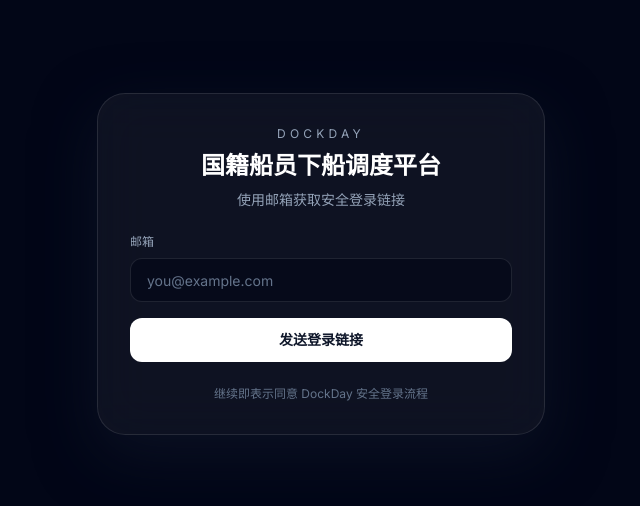
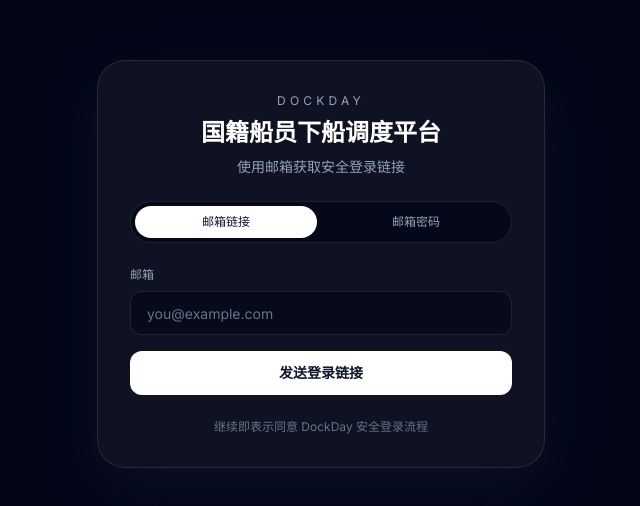
Before and after one commit to heymi/shipcenter, a React (Vite) app: page / in a window 1280 px wide. Shown: the part 136-642 px from the top of the page, without its empty margins (319-959 px from the left). Built offline with nearby package versions, Linux system fonts and the light colour scheme; no server answers.

Commit message:
add email password login option

```diff
--- a/App.tsx
+++ b/App.tsx
@@ -171,6 +171,8 @@ const App: React.FC = () => {
   const [session, setSession] = useState<Session | null>(null);
   const [authReady, setAuthReady] = useState(false);
   const [authEmail, setAuthEmail] = useState('');
+  const [authPassword, setAuthPassword] = useState('');
+  const [authMode, setAuthMode] = useState<'magic' | 'password'>('magic');
   const [authStatus, setAuthStatus] = useState<'idle' | 'sending' | 'sent' | 'error'>('idle');
   const [authError, setAuthError] = useState<string | null>(null);
   const authAllowlist = useMemo(() => {
@@ -406,6 +408,42 @@ const App: React.FC = () => {
       setAuthStatus('sent');
     },
     [authEmail, authAllowlist]
+  );
+
+  const handlePasswordLogin = useCallback(
+    async (event: React.FormEvent) => {
+      event.preventDefault();
+      const email = authEmail.trim();
+      const password = authPassword.trim();
+      if (!email) {
+        setAuthError('请输入邮箱地址');
+        setAuthStatus('error');
+        return;
+      }
+      if (!password) {
+        setAuthError('请输入登录密码');
+        setAuthStatus('error');
+        return;
+      }
+      if (authAllowlist.length && !isEmailAllowed(email, authAllowlist)) {
+        setAuthError('该邮箱不在白名单内，请联系 Dockday 官方人员');
+        setAuthStatus('error');
+        return;
+      }
+      setAuthStatus('sending');
+      setAuthError(null);
+      const { error } = await supabase.auth.signInWithPassword({
+        email,
+        password,
+      });
+      if (error) {
+        setAuthStatus('error');
+        setAuthError(error.message || '登录失败，请稍后重试');
+        return;
+      }
+      setAuthStatus('sent');
+    },
+    [authEmail, authAllowlist, authPassword]
   );
 
   const handleLogout = useCallback(async () => {
@@ -1218,9 +1256,43 @@ const App: React.FC = () => {
           <div className="space-y-2 text-center">
             <p className="text-xs uppercase tracking-[0.35em] text-slate-400">DockDay</p>
             <h1 className="text-2xl font-semibold text-white">国籍船员下船调度平台</h1>
-            <p className="text-sm text-slate-400">使用邮箱获取安全登录链接</p>
+            <p className="text-sm text-slate-400">
+              {authMode === 'magic' ? '使用邮箱获取安全登录链接' : '使用邮箱密码安全登录'}
+            </p>
           </div>
-          <form onSubmit={handleMagicLink} className="mt-6 space-y-4">
+          <div className="mt-6 grid grid-cols-2 gap-2 rounded-full border border-white/10 bg-slate-950/70 p-1 text-xs font-medium text-slate-400">
+            <button
+              type="button"
+              onClick={() => {
+                setAuthMode('magic');
+                setAuthStatus('idle');
+                setAuthError(null);
+              }}
+              className={`rounded-full px-3 py-2 transition ${
+                authMode === 'magic'
+                  ? 'bg-white text-slate-900'
+                  : 'hover:text-white'
+              }`}
+            >
+              邮箱链接
+            </button>
+            <button
+              type="button"
+              onClick={() => {
+                setAuthMode('password');
+                setAuthStatus('idle');
+                setAuthError(null);
+              }}
+              className={`rounded-full px-3 py-2 transition ${
+                authMode === 'password'
+                  ? 'bg-white text-slate-900'
+                  : 'hover:text-white'
+              }`}
+            >
+              邮箱密码
+            </button>
+          </div>
+          <form onSubmit={authMode === 'magic' ? handleMagicLink : handlePasswordLogin} className="mt-6 space-y-4">
             <div className="flex flex-col gap-2">
               <label className="text-xs text-slate-400">邮箱</label>
               <input
@@ -1231,14 +1303,35 @@ const App: React.FC = () => {
                 placeholder="you@example.com"
               />
             </div>
+            {authMode === 'password' && (
+              <div className="flex flex-col gap-2">
+                <label className="text-xs text-slate-400">密码</label>
+                <input
+                  type="password"
+                  value={authPassword}
+                  onChange={(e) => setAuthPassword(e.target.value)}
+                  className="h-11 rounded-xl border border-white/10 bg-slate-950/60 px-4 text-sm text-slate-100 placeholder:text-slate-500 focus:border-blue-400 focus:outline-none"
+                  placeholder="请输入密码"
+                />
+              </div>
+            )}
             {authError && <p className="text-xs text-rose-300">{authError}</p>}
-            {authStatus === 'sent' && <p className="text-xs text-emerald-300">登录链接已发送，请检查邮箱。</p>}
+            {authStatus === 'sent' && authMode === 'magic' && (
+              <p className="text-xs text-emerald-300">登录链接已发送，请检查邮箱。</p>
+            )}
+            {authStatus === 'sent' && authMode === 'password' && (
+              <p className="text-xs text-emerald-300">登录成功，正在跳转…</p>
+            )}
             <button
               type="submit"
               disabled={authStatus === 'sending'}
               className="h-11 w-full rounded-xl bg-white text-sm font-semibold text-slate-900 transition hover:bg-slate-100 disabled:bg-white/50"
             >
-              {authStatus === 'sending' ? '发送中...' : '发送登录链接'}
+              {authStatus === 'sending'
+                ? '处理中...'
+                : authMode === 'magic'
+                  ? '发送登录链接'
+                  : '登录'}
             </button>
           </form>
           <p className="mt-6 text-center text-xs text-slate-500">
```
